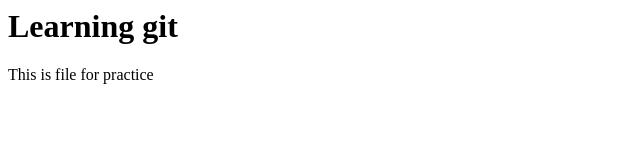
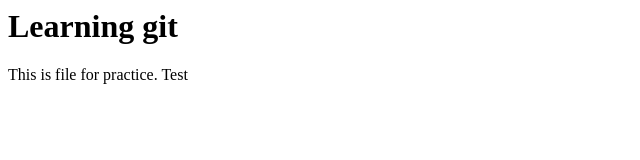
Before and after one commit to simranwahi/practising-git, a plain HTML site: page index.html in a window 1280 px wide. Shown: the full height of the page, 0-640 px from the left. Drawn offline with Linux system fonts and the light colour scheme.

```diff
--- a/index.html
+++ b/index.html
@@ -1 +1 @@
-<h1>Learning git</h1><body>This is file for practice
+<h1>Learning git</h1><body>This is file for practice. Test
```
